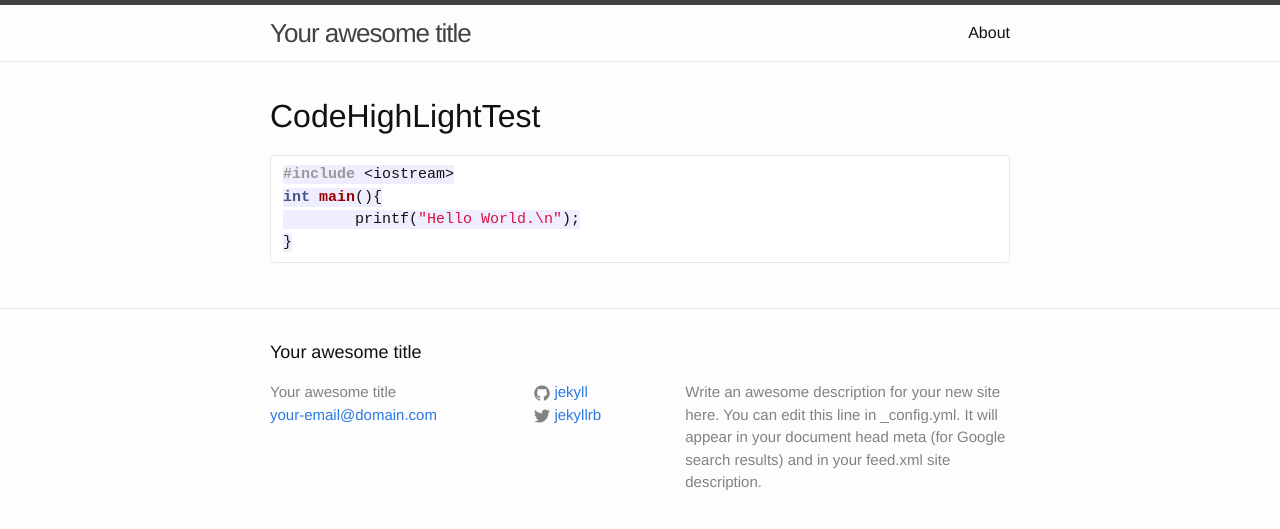
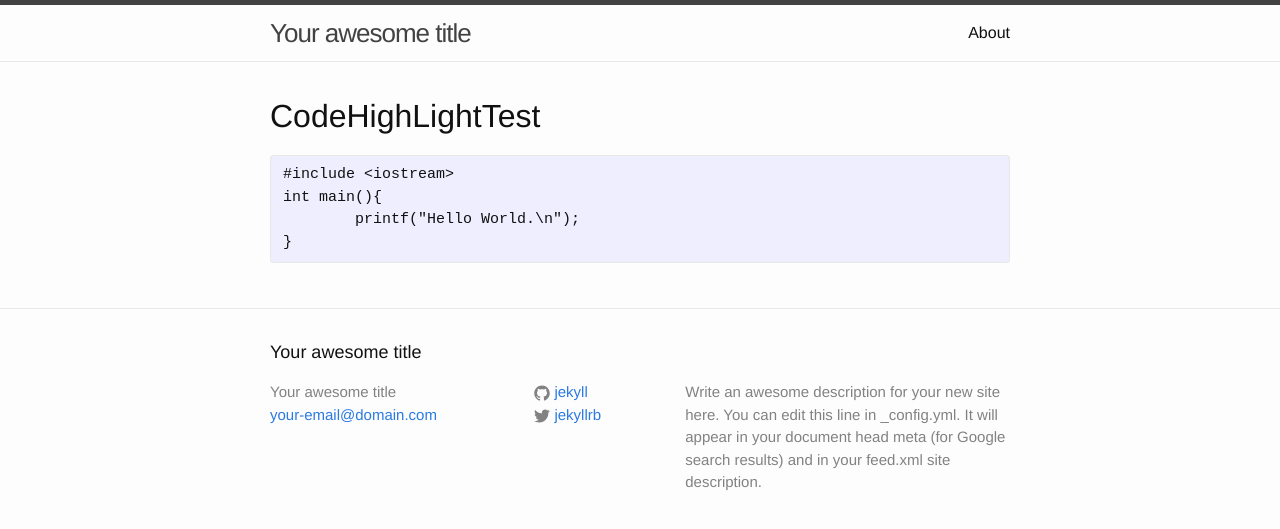
Before and after one commit to ywnbit/ywnbit.github.com, a Jekyll site: the page built from _posts/2014-12-16-codeHighLightTest.md, in a window 1280 px wide. Shown: the top 529 px of the page. Built offline with Jekyll 4.4.1, drawn with Linux system fonts in a browser that asks for light colours.

Commit message:
high light debug

````diff
--- a/_posts/2014-12-16-codeHighLightTest.md
+++ b/_posts/2014-12-16-codeHighLightTest.md
@@ -5,7 +5,7 @@ layout: default
 CodeHighLightTest
 ===
 
-```c
+```C++
 #include <iostream>
 int main(){
 	printf("Hello World.\n");
````
